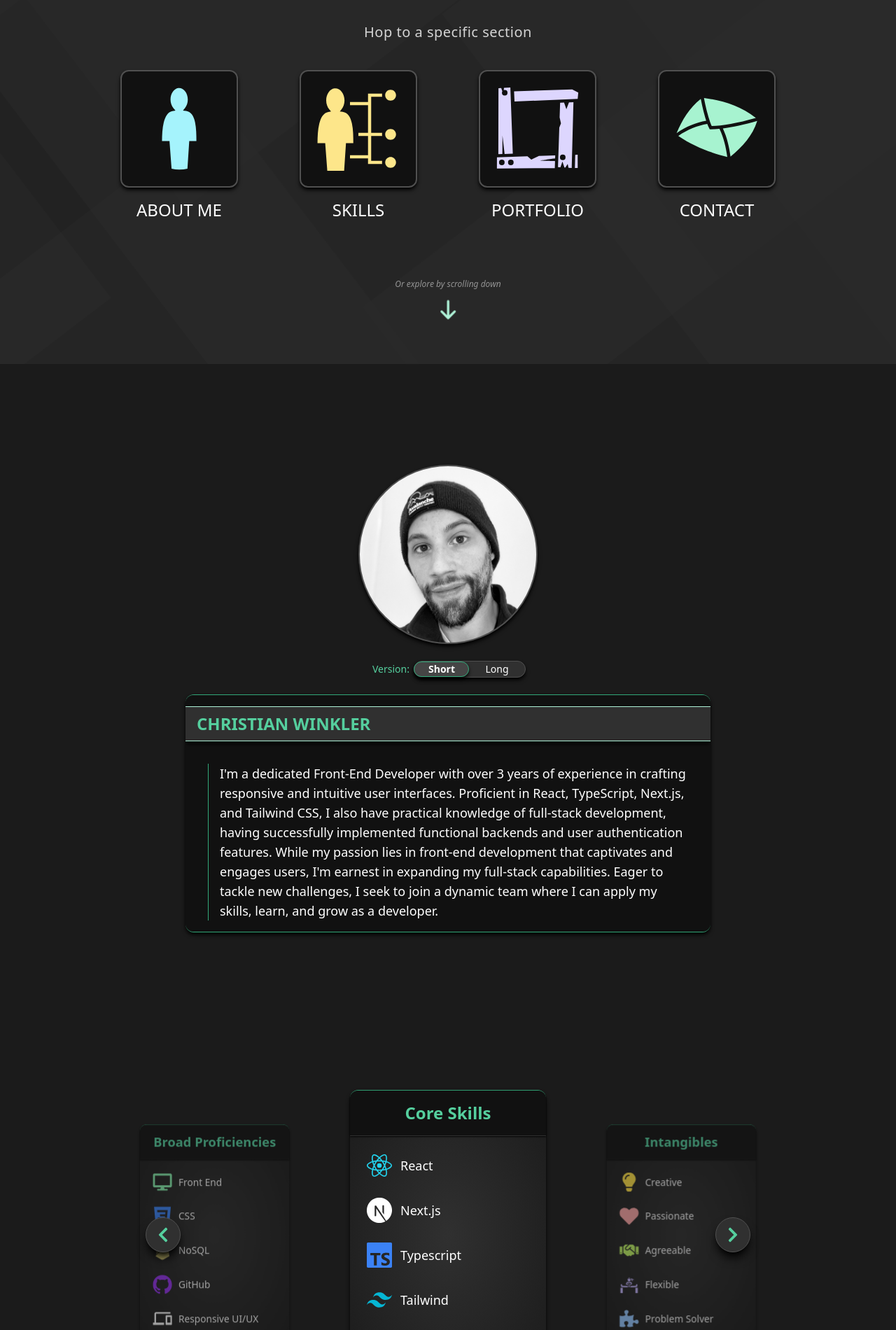
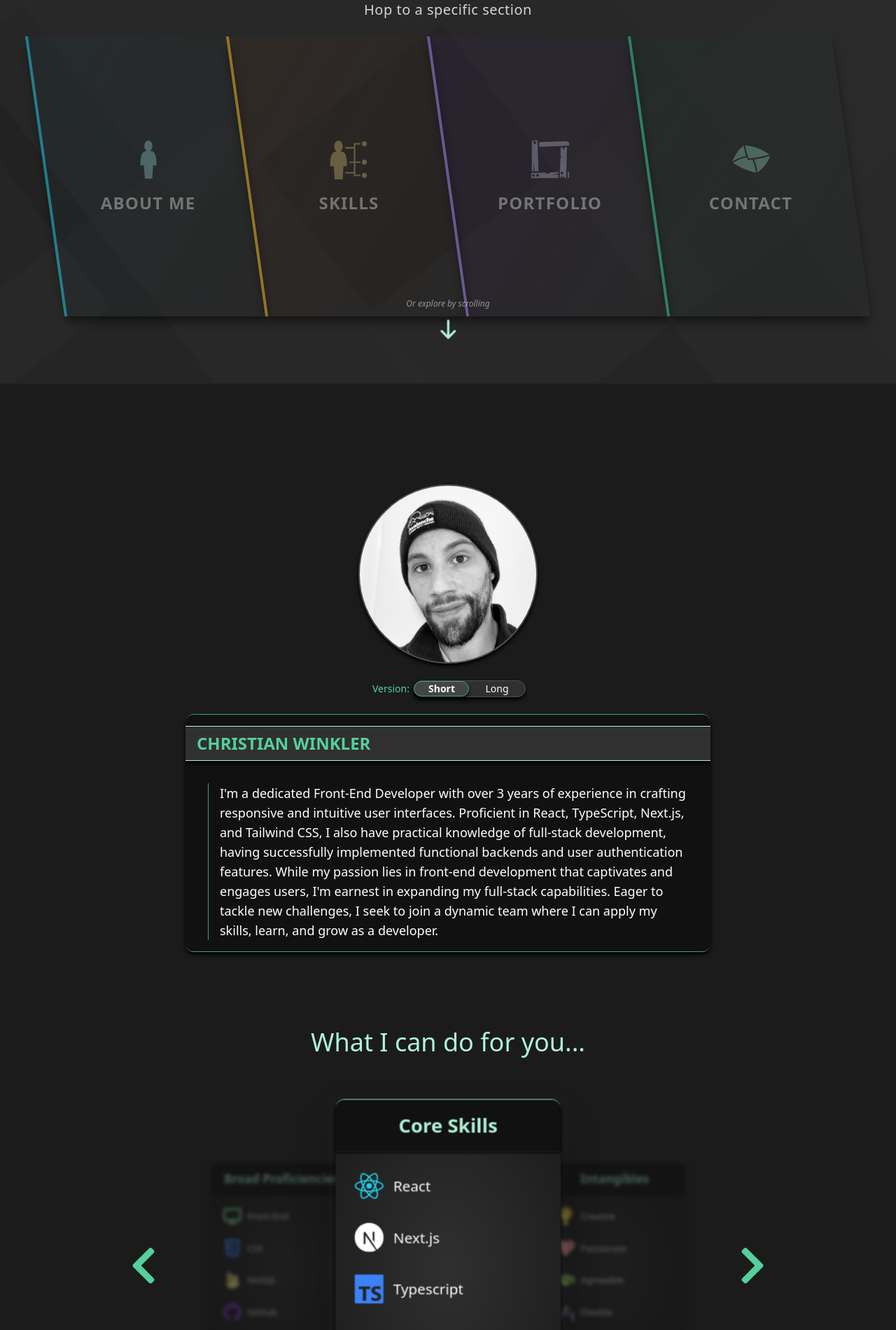
Before and after one commit to cwinkdev/web-resume, a Next.js app: page / in a window 1280 px wide. Shown: the part 280-2180 px from the top of the page at 70% size. Built offline with nearby package versions, Linux system fonts and the light colour scheme.

Commit message:
beter landing

```diff
--- a/app/components/ScrollIndicator.tsx
+++ b/app/components/ScrollIndicator.tsx
@@ -46,7 +46,7 @@ const ScrollIndicator = () => {
   return (
     <div className="absolute bottom-8 left-1/2 transform -translate-x-1/2 flex flex-col items-center z-10">
       <p className="text-xs text-baseText opacity-60 mb-3 font-light italic animate-pulse">
-        Or explore by scrolling down
+        Or explore by scrolling
       </p>
       <button
         onClick={handleClick}
--- a/app/components/mainNavMenu/MainNavMenu.tsx
+++ b/app/components/mainNavMenu/MainNavMenu.tsx
@@ -3,86 +3,149 @@ import MainNavButton from './MainNavButton';
 import { GiEnvelope, GiPerson, GiSkills, GiWoodFrame } from 'react-icons/gi';
 import ThemeSwitcher from '../quickNavMenu/ThemeSwitcher';
 import { useInView } from 'react-intersection-observer';
+import Link from 'next/link';
 
 interface MainNavMenuProps {}
 
 const MainNavMenu = ({}: MainNavMenuProps) => {
-  const { state } = useApp();
+  const { state, handleClick } = useApp();
   const options = { threshold: 0 };
   const { ref, inView } = useInView(options);
+
+  const sections = [
+    {
+      label: 'ABOUT ME',
+      icon: <GiPerson />,
+      sectionId: 'about',
+      color: state.theme.id === ''
+        ? 'text-cyan-200'
+        : state.theme.id === 'theme2'
+        ? 'text-cyan-300'
+        : 'text-cyan-500',
+      borderColor: 'border-cyan-400',
+      bgGradient: 'from-cyan-900/20 to-transparent',
+    },
+    {
+      label: 'SKILLS',
+      icon: <GiSkills />,
+      sectionId: 'skills',
+      color: state.theme.id === ''
+        ? 'text-amber-200'
+        : state.theme.id === 'theme2'
+        ? 'text-yellow-300'
+        : 'text-amber-500',
+      borderColor: 'border-amber-400',
+      bgGradient: 'from-amber-900/20 to-transparent',
+    },
+    {
+      label: 'PORTFOLIO',
+      icon: <GiWoodFrame />,
+      sectionId: 'portfolio',
+      color: state.theme.id === ''
+        ? 'text-violet-200'
+        : state.theme.id === 'theme2'
+        ? 'text-pink-300'
+        : 'text-violet-500',
+      borderColor: 'border-violet-400',
+      bgGradient: 'from-violet-900/20 to-transparent',
+    },
+    {
+      label: 'CONTACT',
+      icon: <GiEnvelope />,
+      sectionId: 'contact',
+      color: state.theme.id === ''
+        ? 'text-emerald-200'
+        : state.theme.id === 'theme2'
+        ? 'text-green-300'
+        : 'text-emerald-500',
+      borderColor: 'border-emerald-400',
+      bgGradient: 'from-emerald-900/20 to-transparent',
+    },
+  ];
+
   return (
     <div className="flex flex-col w-full text-center pt-8 xl:pt-12">
       <div
         ref={ref}
         className={`w-full ${inView ? 'slide-in-left' : ''} `}
       >
-        <div className="mb-4 xl:mb-6">
+        <div className="mb-4 xl:mb-8">
           <ThemeSwitcher
             additionalCSS=""
             showName={true}
           />
         </div>
       </div>
+
+      {/* Mobile: Keep original layout */}
+      <div className="xl:hidden">
         <div>
-        <p className="text-baseText text-lg xl:text-xl opacity-80 font-thin tracking-wide mb-10 mt-10">
+          <p className="text-baseText text-lg opacity-80 font-thin tracking-wide mb-10 mt-10">
             Hop to a specific section
           </p>
         </div>
-      <div className="grid grid-rows-2 grid-cols-2 gap-6 xl:flex xl:flex-row xl:justify-center xl:items-center xl:gap-8 xl:max-w-5xl xl:mx-auto mb-4 xl:mb-6">
+        <div className="grid grid-rows-2 grid-cols-2 gap-6 max-w-5xl mx-auto mb-4">
+          {sections.map((section, index) => (
             <MainNavButton
-          label={'ABOUT ME'}
-          icon={<GiPerson />}
-          additionalCSS={`dropBounceLeftAnimation ${
-            state.theme.id === ''
-              ? 'text-cyan-200'
-              : state.theme.id === 'theme2'
-              ? 'text-cyan-300'
-              : 'text-cyan-500'
-          }`}
-          sectionId={'about'}
-          componentID={'navButtonAbout'}
+              key={section.sectionId}
+              label={section.label}
+              icon={section.icon}
+              additionalCSS={`dropBounceLeftAnimation ${section.color}`}
+              sectionId={section.sectionId}
+              componentID={`navButton${section.sectionId}`}
             />
-        <MainNavButton
-          label={'SKILLS'}
-          icon={<GiSkills />}
-          additionalCSS={`dropBounceLeftAnimation ${
-            state.theme.id === ''
-              ? 'text-amber-200'
-              : state.theme.id === 'theme2'
-              ? 'text-yellow-300'
-              : 'text-amber-500'
-          }`}
-          sectionId={'skills'}
-          componentID={'navButtonSkills'}
-        />
-        <MainNavButton
-          label={'PORTFOLIO'}
-          icon={<GiWoodFrame />}
-          additionalCSS={`dropBounceLeftAnimation ${
-            state.theme.id === ''
-              ? 'text-violet-200'
-              : state.theme.id === 'theme2'
-              ? 'text-pink-300'
-              : 'text-violet-500'
-          }`}
-          sectionId={'portfolio'}
-          componentID={'navButtonPortfolio'}
-        />
-        <MainNavButton
-          label={'CONTACT'}
-          icon={<GiEnvelope />}
-          additionalCSS={`dropBounceLeftAnimation ${
-            state.theme.id === ''
-              ? 'text-emerald-200'
-              : state.theme.id === 'theme2'
-              ? 'text-green-300'
-              : 'text-emerald-500'
-          }`}
-          sectionId={'contact'}
-          componentID={'navButtonContact'}
-        />
+          ))}
+        </div>
       </div>
 
+      {/* Desktop: Video Game UI with diagonal bars */}
+      <div className="hidden xl:block w-full">
+        <div className="mb-6">
+          <p className="text-baseText text-lg xl:text-xl opacity-80 font-thin tracking-wide">
+            Hop to a specific section
+          </p>
+        </div>
+        <div className="flex items-center justify-center h-[50vh] max-w-[1400px] mx-auto px-8">
+          {sections.map((section, index) => {
+            // All bars use the same skew direction to the right for consistency
+            const skewAngle = 8;
+            return (
+              <Link
+                key={section.sectionId}
+                href={`#${section.sectionId}`}
+                onClick={(e) => handleClick(e, section.sectionId)}
+                className="group flex-1 h-full relative overflow-visible -ml-1 first:ml-0 focus:outline-none"
+                aria-label={`Navigate to ${section.label} section`}
+              >
+                <div
+                  className={`relative w-full h-full bg-gradient-to-br ${section.bgGradient} border-l-4 ${section.borderColor} opacity-50 group-hover:opacity-100 shadow-lg shadow-baseShadow transition-all duration-500 group-hover:scale-105 group-hover:shadow-xl group-hover:shadow-accent/20 group-hover:border-accent`}
+                  style={{
+                    transform: `skewX(${skewAngle}deg)`,
+                    transformOrigin: 'center',
+                  }}
+                >
+                  {/* Inner content - unskewed */}
+                  <div
+                    className="absolute inset-0 flex flex-col items-center justify-center p-8"
+                    style={{
+                      transform: `skewX(${-skewAngle}deg)`,
+                    }}
+                  >
+                    <div className={`${section.color} opacity-60 group-hover:opacity-100 text-6xl mb-4 group-hover:scale-110 transition-all duration-500`}>
+                      {section.icon}
+                    </div>
+                    <h3 className="text-baseText opacity-70 group-hover:opacity-100 text-2xl font-bold uppercase tracking-wider group-hover:text-accent transition-all duration-500">
+                      {section.label}
+                    </h3>
+                  </div>
+                  {/* Hover overlay effect */}
+                  <div className={`absolute inset-0 bg-gradient-to-br ${section.bgGradient} opacity-0 group-hover:opacity-100 transition-opacity duration-500`}></div>
+                </div>
+              </Link>
+            );
+          })}
+        </div>
+      </div>
     </div>
   );
 };
--- a/app/components/skills/SkillSection.tsx
+++ b/app/components/skills/SkillSection.tsx
@@ -4,8 +4,9 @@ interface SkillSectionProps {
   label: string;
   type: string;
   isSideSection?: boolean;
+  isActive?: boolean;
 }
-const SkillSection = ({ label, type, isSideSection = false }: SkillSectionProps) => {
+const SkillSection = ({ label, type, isSideSection = false, isActive = false }: SkillSectionProps) => {
   const { state } = useApp();
 
   return (
@@ -20,8 +21,12 @@ const SkillSection = ({ label, type, isSideSection = false }: SkillSectionProps)
         state.theme.id === 'theme1'
           ? 'border border-base3 rounded-sm bg-gradient-radial from-base2 to-base1'
           : state.theme.id === ''
-          ? 'rounded-xl border-t border-secondary bg-gradient-radial from-base2 to-base1'
-          : 'border-t border-secondary rounded-2xl bg-base2'
+          ? `rounded-xl border-t ${
+              isActive ? 'border-accent bg-base2' : 'border-gray-500 bg-base1'
+            } bg-gradient-radial from-base2 to-base1`
+          : `border-t ${
+              isActive ? 'border-accent' : 'border-gray-500'
+            } rounded-2xl ${isActive ? 'bg-base2' : 'bg-base1'}`
       } my-2 pb-3 shadow-md shadow-baseShadow ${
         isSideSection
           ? 'xl:w-[220px] xl:flex-shrink-0'
@@ -29,7 +34,7 @@ const SkillSection = ({ label, type, isSideSection = false }: SkillSectionProps)
       } xl:m-2`}
     >
       <p
-        className={`text-primary ${
+        className={`text-accent ${
           isSideSection ? 'text-xl' : 'text-2xl'
         } border-b border-base2 bg-base shadow-baseShadow shadow-sm text-center font-semibold py-4 ${
           state.theme.id === 'theme1'
--- a/app/components/skills/Skills.tsx
+++ b/app/components/skills/Skills.tsx
@@ -28,49 +28,51 @@ const Skills = () => {
     if (offset < -1) offset += 3;
 
     if (offset === 0) {
-      // Center position - largest and in front
+      // Center position - largest and in front, overlapping side cards
       return {
         translateX: 0,
-        scale: 1,
+        scale: 1.15,
         zIndex: 30,
         opacity: 1,
+        blur: 0,
+        brightness: 1,
       };
     } else if (offset === 1) {
       // Right side - smaller and behind
       return {
-        translateX: 350,
-        scale: 0.8,
+        translateX: 250,
+        scale: 0.75,
         zIndex: 10,
-        opacity: 0.6,
+        opacity: 0.5,
+        blur: 4,
+        brightness: 0.7,
       };
     } else {
       // Left side (offset === -1) - smaller and behind
       return {
-        translateX: -350,
-        scale: 0.8,
+        translateX: -250,
+        scale: 0.75,
         zIndex: 10,
-        opacity: 0.6,
+        opacity: 0.5,
+        blur: 4,
+        brightness: 0.7,
       };
     }
   };
 
   return (
     <section
-      className={`${
-        state.currentSection === 'skills' ? 'slide-in-left' : ''
-      } p-8 xl:pt-0 h-fit min-h-screen w-full text-center flex items-center xl:w-3/4 xl:m-auto`}
+      className="p-8 xl:pt-0 h-screen w-full text-center flex items-center justify-center xl:w-3/4 xl:m-auto"
       aria-labelledby="skills-heading"
     >
       <div
         className={`${
           state.theme.id === 'theme1' ? '' : ''
-        } min-h-[700px] xl:min-h-fit h-fit text-baseText text-lg justify-evenly rounded-lg py-2 w-full relative `}
+        } w-full text-baseText text-lg rounded-lg py-2 relative flex flex-col items-center justify-center`}
       >
         <h2
           id="skills-heading"
-          className={`text-4xl text-accent mb-6 ${
-            state.currentSection === 'skills' ? 'opacity-100' : 'opacity-0'
-          }`}
+          className="text-4xl text-accent mb-6"
         >
           What I can do for you...
         </h2>
@@ -99,13 +101,18 @@ const Skills = () => {
               return (
                 <div
                   key={index}
-                  className="absolute transition-all duration-700 ease-in-out"
+                  className={`absolute transition-all duration-700 ease-in-out ${
+                    isCenter
+                      ? 'shadow-2xl shadow-accent/30'
+                      : 'shadow-lg shadow-black/50'
+                  }`}
                   style={{
                     transform: `translateX(${position.translateX}px) scale(${position.scale}) ${
                       !isCenter ? 'translateZ(-50px)' : 'translateZ(0px)'
                     }`,
                     zIndex: position.zIndex,
                     opacity: position.opacity,
+                    filter: `blur(${position.blur}px) brightness(${position.brightness})`,
                     transformStyle: 'preserve-3d',
                   }}
                 >
@@ -113,30 +120,35 @@ const Skills = () => {
                     label={section.label}
                     type={section.type}
                     isSideSection={false}
+                    isActive={isCenter}
                   />
                 </div>
               );
             })}
           </div>
 
-          {/* Navigation Arrows */}
+          {/* Navigation Arrows - positioned relative to outer boxes */}
           <button
             onClick={handlePrevious}
-            className="absolute left-4 top-1/2 -translate-y-1/2 z-50 p-3 rounded-full bg-base2 border border-base3 shadow-lg shadow-baseShadow hover:bg-base1 transition-colors duration-200 text-primary text-2xl"
+            className="absolute top-1/2 -translate-y-1/2 z-50 text-primary text-6xl hover:scale-110 hover:opacity-80 transition-all duration-200 focus:outline-none focus:ring-2 focus:ring-accent focus:ring-offset-2 focus:ring-offset-base rounded"
+            style={{
+              right: 'calc(50% + 250px + 105px + 50px)', // Center + translateX + half scaled box width (280*0.75/2=105) + padding
+            }}
             aria-label="Previous skill category"
           >
             <FaChevronLeft />
           </button>
           <button
             onClick={handleNext}
-            className="absolute right-4 top-1/2 -translate-y-1/2 z-50 p-3 rounded-full bg-base2 border border-base3 shadow-lg shadow-baseShadow hover:bg-base1 transition-colors duration-200 text-primary text-2xl"
+            className="absolute top-1/2 -translate-y-1/2 z-50 text-primary text-6xl hover:scale-110 hover:opacity-80 transition-all duration-200 focus:outline-none focus:ring-2 focus:ring-accent focus:ring-offset-2 focus:ring-offset-base rounded"
+            style={{
+              left: 'calc(50% + 250px + 105px + 50px)', // Center + translateX + half scaled box width (280*0.75/2=105) + padding
+            }}
             aria-label="Next skill category"
           >
             <FaChevronRight />
           </button>
         </div>
-
-        <div className="mt-8"></div>
       </div>
     </section>
   );
```
Lines whose indentation alone changed are shown as unchanged.
